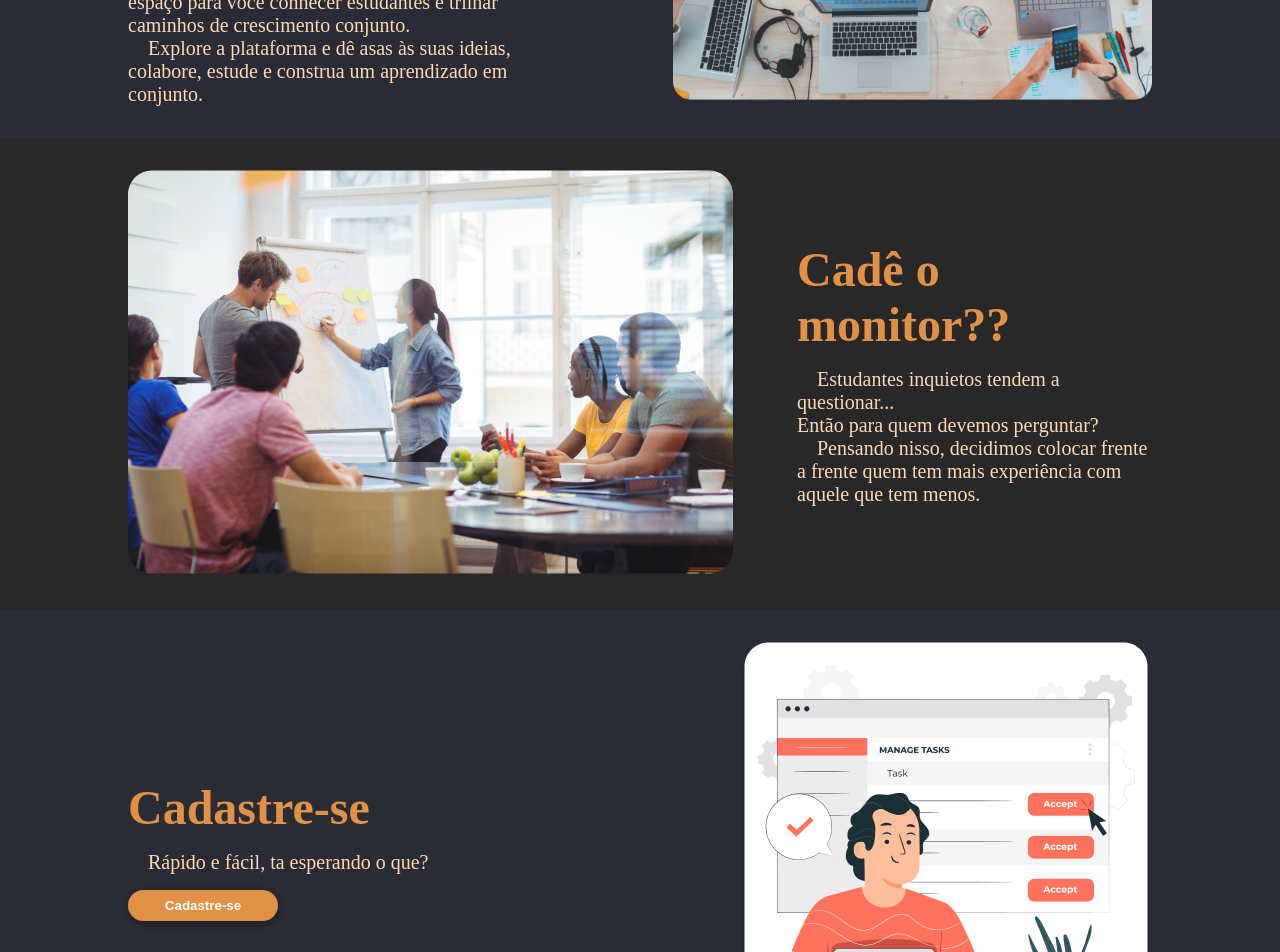
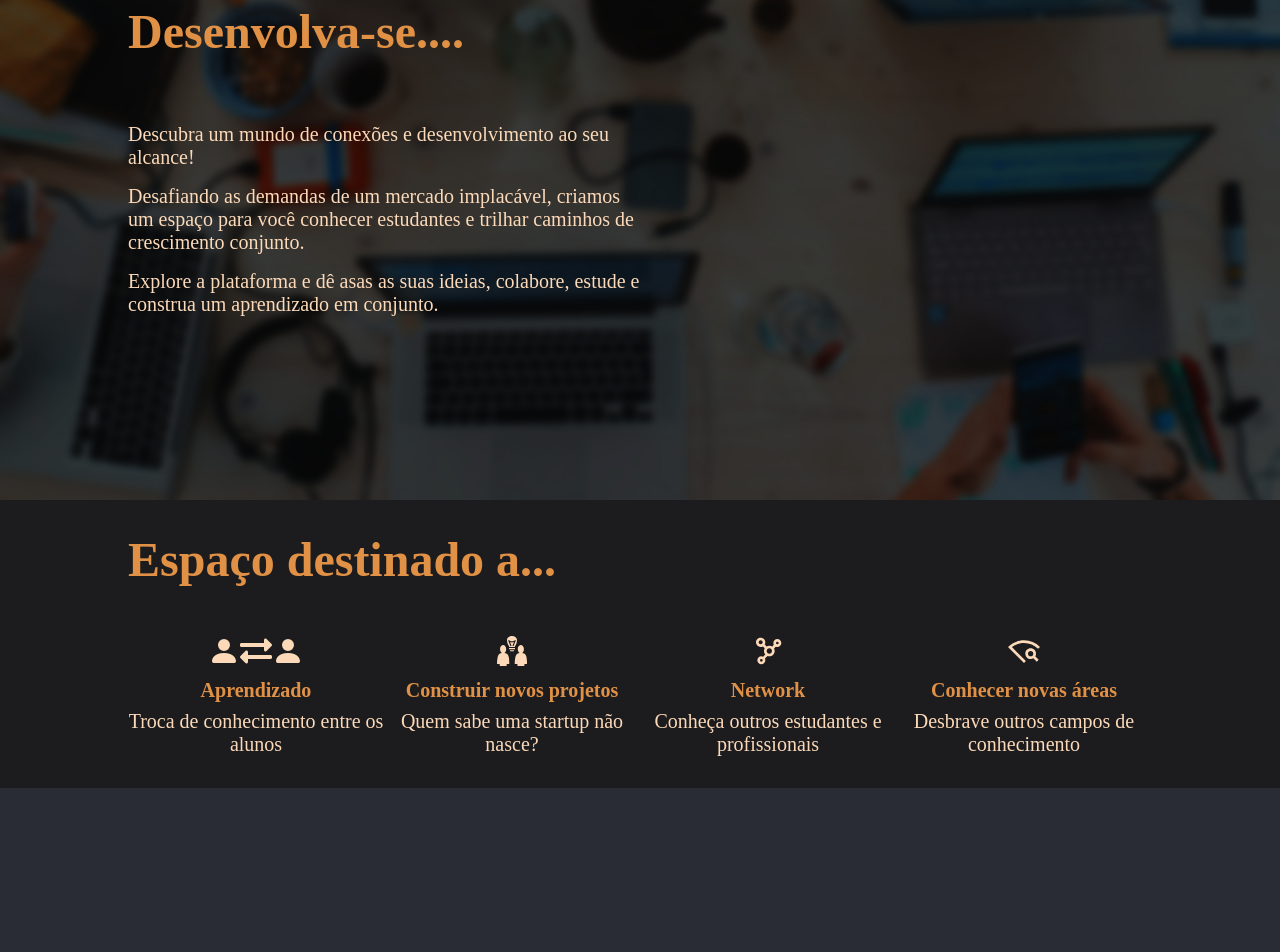
Before and after one commit to Joffre-Quintas/Match_Students_Frontend, a React (Vite) app: page / in a window 1280 px wide. Shown: the part 300-1252 px from the top of the page. Built offline with nearby package versions, Linux system fonts and the light colour scheme.

Commit message:
Rework Pagina Inicial

```diff
--- /dev/null
+++ b/src/components/CardUtil/CardUtil.scss
@@ -0,0 +1,27 @@
+@use '../../variables';
+
+section .utils{
+    display: grid;
+    grid-template-columns: 1fr 1fr 1fr 1fr;
+
+    &_util {
+        display: flex;
+        flex-direction: column;
+        align-items: center;
+        &_icon {
+            & > svg {
+                font-size: 2rem;
+                color: variables.$color_secondary;
+            }
+        }
+        &_utilDescription {
+            text-align: center;
+            & > h4 {
+                color: variables.$color_primary;
+                font-size: 1.25rem;
+                margin: .5rem 0;
+            }
+
+        }
+    }
+}
--- /dev/null
+++ b/src/components/CardUtil/CardUtil.tsx
@@ -0,0 +1,21 @@
+import { ReactNode } from 'react';
+import './CardUtil.scss';
+
+interface ICardUtil {
+    children: ReactNode
+    title: string
+    description: string
+}
+export default function CardUtil(props: ICardUtil) {
+    return(
+        <div className='utils_util'>
+            <div className='utils_util_icon'>
+                {props.children}
+            </div>
+            <div className='utils_util_utilDescription'>
+                <h4>{props.title}</h4>
+                <p>{props.description}</p>
+            </div>
+        </div>
+    )
+}
--- a/src/components/Header/Header.scss
+++ b/src/components/Header/Header.scss
@@ -6,9 +6,11 @@
     display: flex;
     justify-content: center;
     align-items: center;
-    box-shadow: 1px 1px 4px rgba(0, 0, 0, 0.301);
+    box-shadow: 2px 2px 10px rgba(0, 0, 0, 0.3);
     color: variables.$color-primary;
+
     .container {
+        display: flex;
         justify-content: space-between;
         .header_logo{
             cursor: pointer;
@@ -17,17 +19,13 @@
             display: flex;
             gap: 8px;
             align-items: center;
-            font-size: 1.25rem;
+            font-size: 1.5rem;
             transition: all .3s linear;
             cursor: pointer;
 
             &:hover {
                 color: variables.$color-secondary;
             }
-
-            & svg {
-                scale: 1.25;
-            }
         }
     }
 }
--- a/src/components/Header/Header.tsx
+++ b/src/components/Header/Header.tsx
@@ -9,7 +9,7 @@ export default function Header() {
                     <h1>LOGO</h1>
                 </div>
                 <div className='header_loginSection'>
-                    <p>Faça Login</p>
+                    <h6>Faça Login</h6>
                     <RiAccountCircleLine/>
                 </div>
             </div>
--- a/src/main.scss
+++ b/src/main.scss
@@ -3,6 +3,7 @@
 * {
     padding: 0;
     margin: 0;
+    box-sizing: border-box;
 }
 body {
     width: 100%;
@@ -11,13 +12,7 @@ body {
 }
 .container {
     width: 80%;
-    display: flex;
-}
-h2{
-    color: variables.$color-primary;
-}
-p {
-    color: variables.$color-secondary;
+    margin: 0 auto;
 }
 a {
     text-decoration: none;
--- /dev/null
+++ b/src/pages/Home/Home.tsx
@@ -0,0 +1,5 @@
+export default function Home() {
+    return(
+        <h1>Home</h1>
+    )
+}
--- a/src/pages/InitialPage/InitialPage.scss
+++ b/src/pages/InitialPage/InitialPage.scss
@@ -1,56 +1,46 @@
 @use '../../variables';
+.initialPage {
+    &  h2 {
+        font-size: 3rem;
+        margin-bottom: 3rem;
+        color: variables.$color_primary;
+    }
+    &  p {
+        font-size: 1.25rem;
+        color: variables.$color_secondary;
+    }
+    & > section {
+        height: 100vh;
+        padding: 2rem 0;
 
-section{
-    padding: 2rem 0;
-    display: flex;
-    justify-content: center;
-
-    .container {
-        justify-content: space-between;
-        gap: 4rem;
-    }
-    & .textField{
-        display: flex;
-        flex-direction: column;
-        justify-content: center;
-        width: 50%;
-
-        & > h2{
-            font-size: 3rem;
-            margin-bottom: 1rem;
-        }
-        & > p {
-            text-indent: 1.25rem;
-            font-size: 1.25rem;
-        }
-        & > button {
-            padding: 8px 16px;
-            border: none;
-            border-radius: 1rem;
-            margin-top: 1rem;
-            width: 150px;
-            background-color: variables.$color-primary;
-            color: variables.$color-contrast;
-            font-weight: bold;
-            transition: all .3s linear;
-            cursor: pointer;
-            box-shadow: 2px 2px 10px rgba(0, 0, 0, 0.3);
-            &:hover{
-                background-color: variables.$color-secondary;
+        &:nth-child(2) {
+            background-color: rgb(28, 28, 31);
+            height: 50%;
+            & > .container {
+                display: flex;
+                flex-direction: column;
+                justify-content: space-around;
+                height: 100%;
             }
         }
     }
-    & .imgField {
-        text-align: end;
 
-        img {
-            max-width: 90%;
+    .firstSection {
+        height: calc(100vh - 4rem);
+        background-size: cover;
+        background-position: center center;
+        display: flex;
+        align-items: center;
+
+
+        & .textField {
+            display: flex;
+            flex-direction: column;
+            padding: 2rem 0;
+            width: 50%;
+            gap: 1rem;
         }
     }
-    // .container{
-    //     grid-template-columns: 1fr 1fr;
-    // }
+
+
 }
-section:nth-child(2n + 1){
-    background-color: #282828;
-}
--- a/src/pages/InitialPage/InitialPage.tsx
+++ b/src/pages/InitialPage/InitialPage.tsx
@@ -1,62 +1,62 @@
 import './InitialPage.scss';
+import CardUtil from '../../components/CardUtil/CardUtil';
 
 //Images
-import img1 from '../../assets/imgs/initialPage/img1.png';
-import img2 from '../../assets/imgs/initialPage/img2.png';
-import img3 from '../../assets/imgs/initialPage/img3.png';
+import img1 from '../../assets/imgs/initialPage/img1.jpg';
 
+//Icons
+import { FaExchangeAlt } from 'react-icons/fa';
+import { BsFillPersonFill } from 'react-icons/bs';
+import { GiTeamIdea } from 'react-icons/gi';
+import { BiNetworkChart } from 'react-icons/bi';
+import { MdOutlineWifiFind } from 'react-icons/md';
 
 export default function InitialPage(){
     return(
-        <>
-            <section>
+        <div className='initialPage'>
+            <section className='firstSection' style={{backgroundImage:`url(${img1})`}}>
                 <div className="container">
-                    <div className='textField'>
+                    <div className="textField">
                         <h2>
-                            Conecte-se...<br />
+                            Conecte-se... <br />
                             Desenvolva-se....
                         </h2>
-                        <p>
-                            Descubra um mundo de conexões e desenvolvimento ao seu alcance!Desafiando as demandas de um mercado implacável, criamos um espaço para você conhecer estudantes e trilhar caminhos de crescimento conjunto.
-                        </p>
-                        <p>
-                            Explore a plataforma e dê asas às suas ideias, colabore, estude e construa um aprendizado em conjunto.
-                        </p>
-                    </div>
-                    <div className='imgField'>
-                        <img src={img1} alt="" />
+                        <p>Descubra um mundo de conexões e desenvolvimento ao seu alcance!</p>
+                        <p>Desafiando as demandas de um mercado implacável, criamos um espaço para você conhecer estudantes e trilhar caminhos de crescimento conjunto.</p>
+                        <p>Explore a plataforma e dê asas as suas ideias, colabore, estude e construa um aprendizado em conjunto.</p>
                     </div>
                 </div>
             </section>
             <section>
                 <div className="container">
-                    <div>
-                        <img src={img2} alt="" />
-                    </div>
-                    <div className='textField'>
-                        <h2>Cadê o monitor??</h2>
-                        <p>
-                            Estudantes inquietos tendem a questionar... <br />
-                            Então para quem devemos perguntar?
-                        </p>
-                        <p>
-                            Pensando nisso, decidimos colocar frente a frente quem tem mais experiência com aquele que tem menos.
-                        </p>
+                    <h2>Espaço destinado a...</h2>
+                    <div className="utils">
+                        <CardUtil
+                        title='Aprendizado'
+                        description='Troca de conhecimento entre os alunos'>
+                            <BsFillPersonFill/>
+                            <FaExchangeAlt/>
+                            <BsFillPersonFill/>
+                        </CardUtil>
+                        <CardUtil
+                        title='Construir novos projetos'
+                        description='Quem sabe uma startup não nasce?'>
+                            <GiTeamIdea/>
+                        </CardUtil>
+                        <CardUtil
+                        title='Network'
+                        description='Conheça outros estudantes e profissionais'>
+                            <BiNetworkChart/>
+                        </CardUtil>
+                        <CardUtil
+                        title='Conhecer novas áreas'
+                        description='Desbrave outros campos de conhecimento'>
+                            <MdOutlineWifiFind/>
+                        </CardUtil>
                     </div>
                 </div>
             </section>
-            <section>
-                <div className="container">
-                    <div className='textField'>
-                        <h2>Cadastre-se</h2>
-                        <p>Rápido e fácil, ta esperando o que?</p>
-                        <button>Cadastre-se</button>
-                    </div>
-                    <div>
-                        <img src={img3} alt="" />
-                    </div>
-                </div>
-            </section>
-        </>
+            <section></section>
+        </div>
     )
 }
--- a/src/routes/routes.tsx
+++ b/src/routes/routes.tsx
@@ -1,11 +1,12 @@
 import { Routes, Route } from 'react-router-dom';
 import InitialPage from '../pages/InitialPage/InitialPage';
-
+import Home from '../pages/Home/Home';
 
 export default function AppRoutes() {
     return(
         <Routes>
             <Route path='/' Component={InitialPage} />
+            <Route path='/home' Component={Home} />
         </Routes>
     )
 }
```
Also changed, not shown: src/assets/imgs/initialPage/img1.jpg (added), src/assets/imgs/initialPage/img1.png (deleted).
